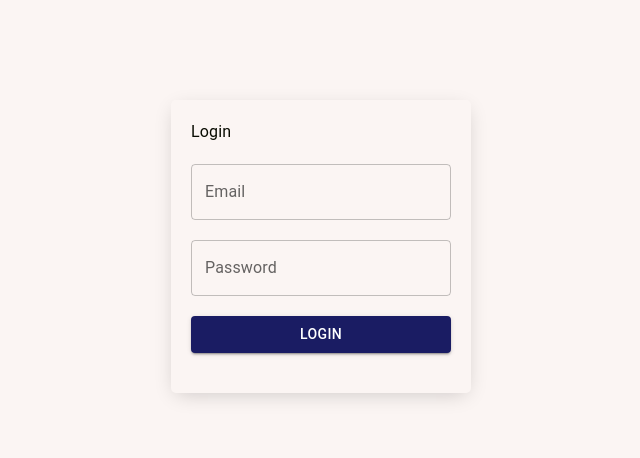
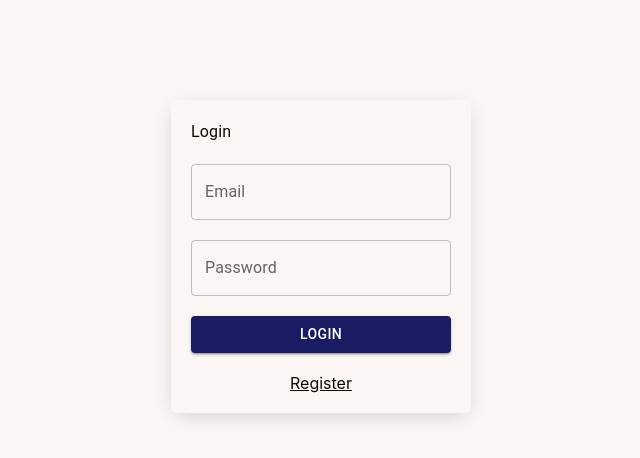
Before and after one commit to aryelciu001/fyp, a React (Create React App) app in the folder frontend/: page /login in a window 1280 px wide. Shown: the top 458 px of the page, without its empty margins (319-959 px from the left). Built offline with nearby package versions, Linux system fonts and the light colour scheme; no server answers.

Commit message:
feat(fe): add register link in login page

```diff
--- a/frontend/src/Pages/Login/index.jsx
+++ b/frontend/src/Pages/Login/index.jsx
@@ -1,6 +1,6 @@
 import React, { useState } from 'react'
 import { TextField, Typography, Button } from '@mui/material'
-import { useNavigate } from 'react-router-dom'
+import { useNavigate, Link } from 'react-router-dom'
 import { useDispatch } from 'react-redux'
 import { login } from 'Reducers/user'
 import { ApiRequestType } from 'utils/constant'
@@ -14,7 +14,6 @@
 
   const [email, setEmail] = useState('')
   const [password, setPassword] = useState('')
-  const [error, setError] = useState('')
 
   const loginLocal = () => {
     request(ApiRequestType.LOGIN, { email, password })
@@ -24,7 +23,7 @@
         navigate('/')
       })
       .catch((e) => {
-        setError('Email or password is incorrect')
+        alert('Email or password is incorrect')
       })
   }
 
@@ -62,9 +61,7 @@
           </Button>
         </div>
         <div className="row">
-          <span className="error">
-            {error}
-          </span>
+          <Link to={'/register'}>Register</Link>
         </div>
       </div>
     </div>
--- a/frontend/src/Pages/Login/index.scss
+++ b/frontend/src/Pages/Login/index.scss
@@ -21,6 +21,9 @@
       &:last-of-type {
         margin-bottom: 0;
       }
+      a {
+        text-decoration: underline;
+      }
     }
     button {
       background: $theme-blue;
```
